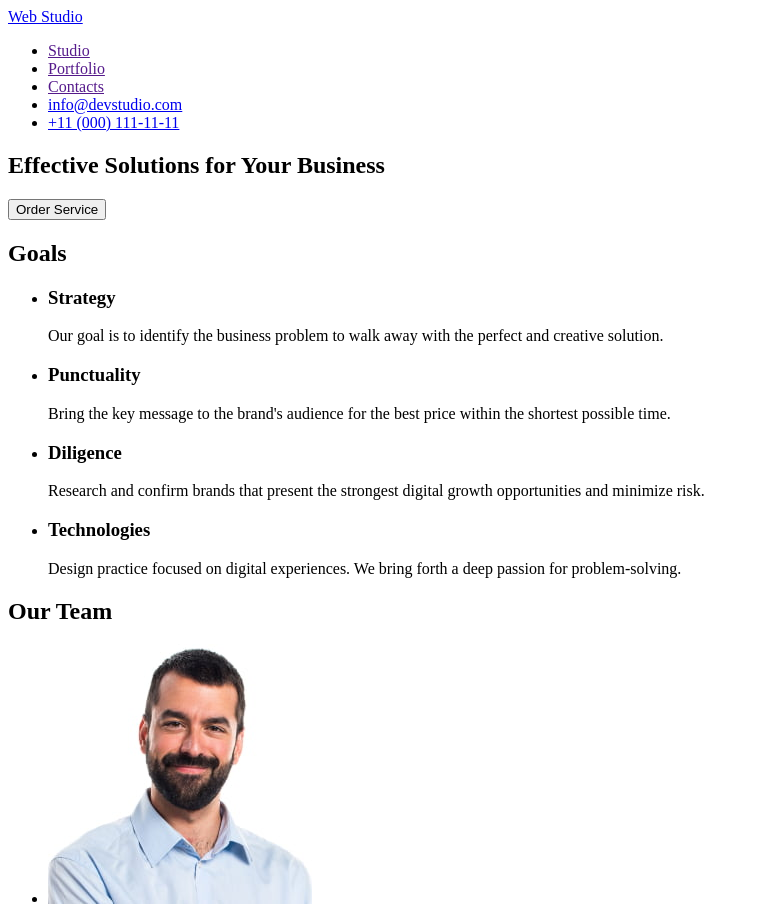
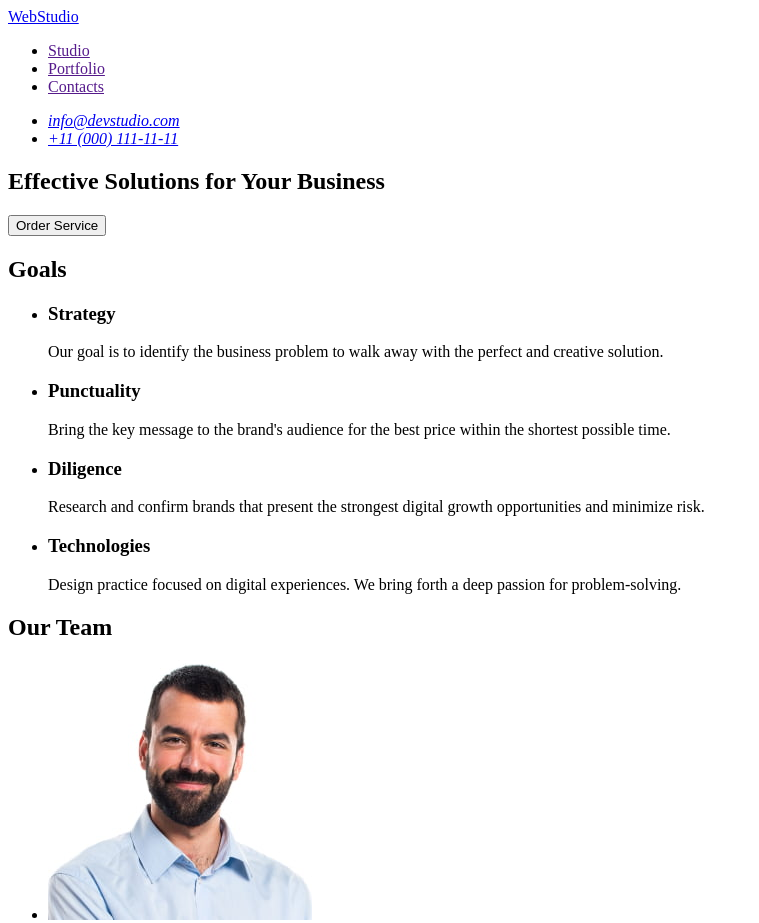
Before and after one commit to zhivchik33/goit-markup-hw-01, a plain HTML site: page index.html in a window 1280 px wide. Shown: the top 923 px of the page, without its empty margins (0-759 px from the left). Drawn offline with Linux system fonts and the light colour scheme.

Commit message:
edited homework

```diff
--- a/index.html
+++ b/index.html
@@ -8,7 +8,8 @@
 <body>
     <!--  Header  -->
    <header>
-        <a href="./index.html">Web Studio</a>
+    <nav>
+        <a href="./index.html">WebStudio</a>
         <ul>
             <li>
                 <a href="">Studio</a>
@@ -19,6 +20,10 @@
             <li>
                 <a href="">Contacts</a>
             </li>
+        </ul>
+    </nav>
+    <address>
+        <ul>
             <li>
                 <a href="mailto:info@devstudio.com">info@devstudio.com</a>
             </li>
@@ -26,7 +31,7 @@
                  <a href="tel:+1100011111111">+11 (000) 111-11-11</a>
             </li>
         </ul>
-
+    </address>
     </header>
    <main>
     <!-- Hero  -->
@@ -40,28 +45,19 @@
         <ul>
             <li>
                 <h3>Strategy</h3>
-                <p>Our goal is to identify the business
-                    problem to walk away with the perfect and creative solution.
-                </p>
+                <p>Our goal is to identify the business problem to walk away with the perfect and creative solution.</p>
             </li>
             <li>
                 <h3>Punctuality</h3>
-                <p>Bring the key message to the brand's audience for
-                     the best price within the shortest possible time.
-                </p>
+                <p>Bring the key message to the brand's audience for the best price within the shortest possible time.</p>
             </li>
             <li>
                 <h3>Diligence</h3>
-                <p>Research and confirm brands that present the
-                    strongest digital growth opportunities and minimize risk.
-                </p>
+                <p>Research and confirm brands that present the strongest digital growth opportunities and minimize risk.</p>
             </li>
             <li>
                 <h3>Technologies</h3>
-                <p>
-                    Design practice focused on digital experiences.
-                     We bring forth a deep passion for problem-solving.
-                </p>
+                <p>Design practice focused on digital experiences. We bring forth a deep passion for problem-solving.</p>
             </li>
         </ul>
     </section>
@@ -93,7 +89,7 @@
     </section>
    </main>
    <footer>
-    <a href="./index.html">Web Studio</a>
+    <p>WebStudio</p>
     <p>Increase the flow of customers and sales for your
          business with digital marketing & growth solutions.
     </p>
```
